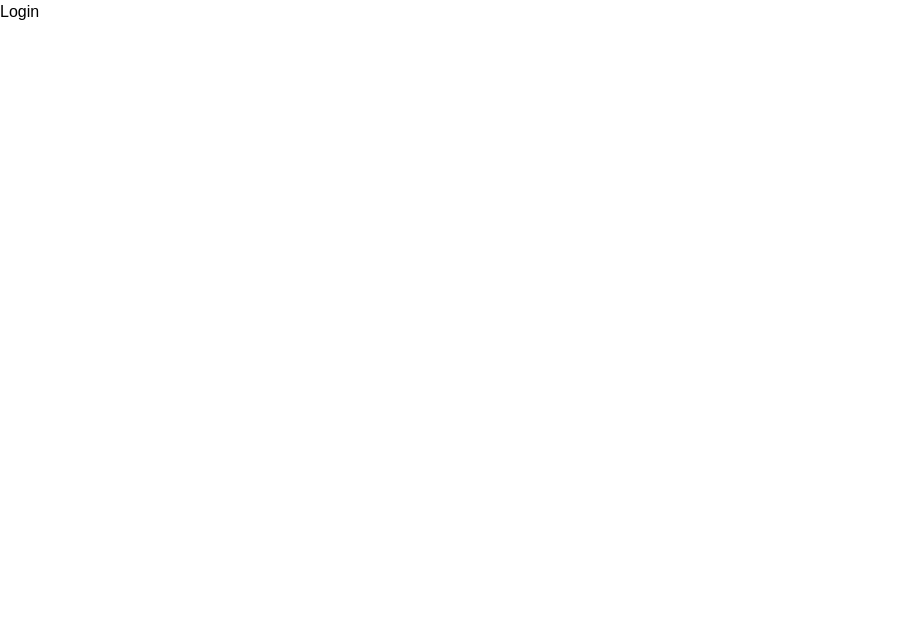
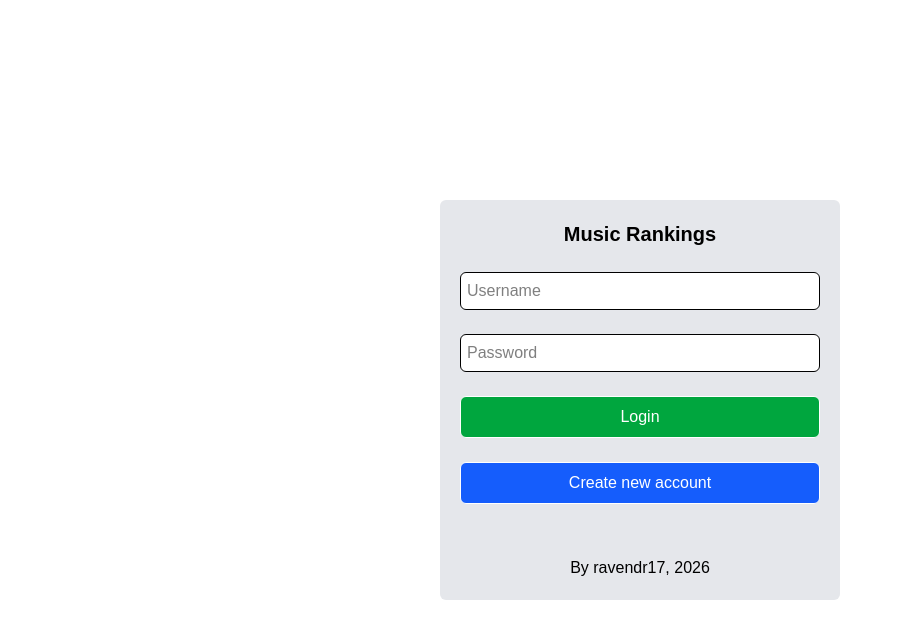
Before and after one commit to ravendr17/music-rankings, a React (Vite) app in the folder frontend/: page /login in a window 1280 px wide. Shown: the top 638 px of the page, without its empty margins (0-902 px from the left). Built offline with nearby package versions, Linux system fonts and the light colour scheme.

Commit message:
add initial login page

```diff
--- a/frontend/src/App.tsx
+++ b/frontend/src/App.tsx
@@ -1,10 +1,11 @@
 import {Route, Routes} from "react-router";
+import Login from "./components/login";
 
 export default function App() {
   return (
     <Routes>
       <Route path="/" element={<div>Music Rankings</div>} />
-      <Route path="/login" element={<div>Login</div>} />
+      <Route path="/login" element={<Login />} />
     </Routes>
   );
 }
--- /dev/null
+++ b/frontend/src/components/login.tsx
@@ -0,0 +1,52 @@
+import { useState } from "react";
+
+export default function Login() {
+  const [username, setUsername] = useState<string>("");
+  const [password, setPassword] = useState<string>("");
+
+  const inputStyle = "border p-1.5 w-full bg-white rounded-md";
+
+  return (
+    <div className="flex min-h-screen justify-center items-center">
+      <div className="bg-gray-200 w-100 h-100 rounded-md p-5 flex flex-col gap-6">
+        <div className="text-center font-bold text-xl">
+          Music Rankings
+        </div>
+
+        <input
+          type="text"
+          placeholder="Username"
+          className={inputStyle}
+          value={username}
+          onChange={(e) => setUsername(e.target.value)}
+        />
+
+        <input
+          type="password"
+          placeholder="Password"
+          className={inputStyle}
+          value={password}
+          onChange={(e) => setPassword(e.target.value)}
+        />
+
+        <button
+          className="border px-8 py-2 cursor-pointer rounded-md text-white
+            bg-green-600 hover:bg-green-500 active:bg-green-400 w-full"
+        >
+          Login
+        </button>
+
+        <button
+          className="border px-8 py-2 cursor-pointer rounded-md text-white
+          bg-blue-600 hover:bg-blue-500 active:bg-blue-400 w-full"
+        >
+          Create new account
+        </button>
+
+        <div className="mt-auto text-center">
+          By ravendr17, 2026
+        </div>
+      </div>
+    </div>
+  );
+}
```
